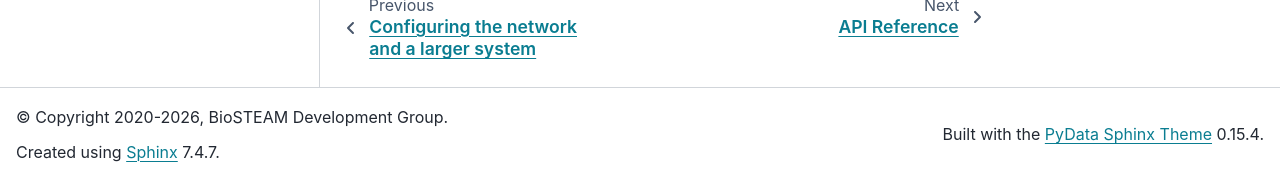
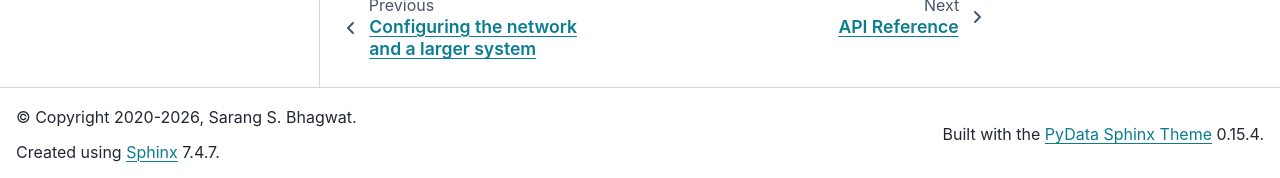
Before and after one commit to BioSTEAMDevelopmentGroup/hensmith, a Sphinx documentation site: the page built from docs/source/concepts.rst, in a window 1280 px wide and 900 px high, scrolled down 10523 px. Shown: the part 719-897 px from the top of the window. Built offline with Sphinx 7.4.7 and the PyData theme 0.15.4, drawn with Linux system fonts in a browser that asks for light colours; the version number is read from the project's files by our own code.

Commit message:
drop the unused thermosteam intersphinx inventory and fix the copyright holder
The thermosteam inventory resolves no reference in these docs, and under
Read the Docs' fail_on_warning every intersphinx fetch is one more transient
failure that can fail the build; biosteam stays because it resolves
`Bases: Facility`. The copyright string now matches the module headers
(Sarang S. Bhagwat) instead of naming the group.

Co-Authored-By: Claude Fable 5.1 <noreply@anthropic.com>

```diff
--- a/docs/source/conf.py
+++ b/docs/source/conf.py
@@ -22,7 +22,7 @@ print(f'[conf.py] documenting hensmith {hensmith.__version__} from {hensmith.__f
 
 project = 'hensmith'
 author = 'Sarang S. Bhagwat'
-copyright = '2020-2026, BioSTEAM Development Group'
+copyright = '2020-2026, Sarang S. Bhagwat'
 version = release = hensmith.__version__
 
 extensions = [
@@ -56,7 +56,6 @@ intersphinx_mapping = {
     'numpy': ('https://numpy.org/doc/stable/', None),
     'matplotlib': ('https://matplotlib.org/stable/', None),
     'biosteam': ('https://biosteam.readthedocs.io/en/latest/', None),
-    'thermosteam': ('https://thermosteam.readthedocs.io/en/latest/', None),
 }
 intersphinx_disabled_domains = ['std']
 intersphinx_timeout = 30
```
